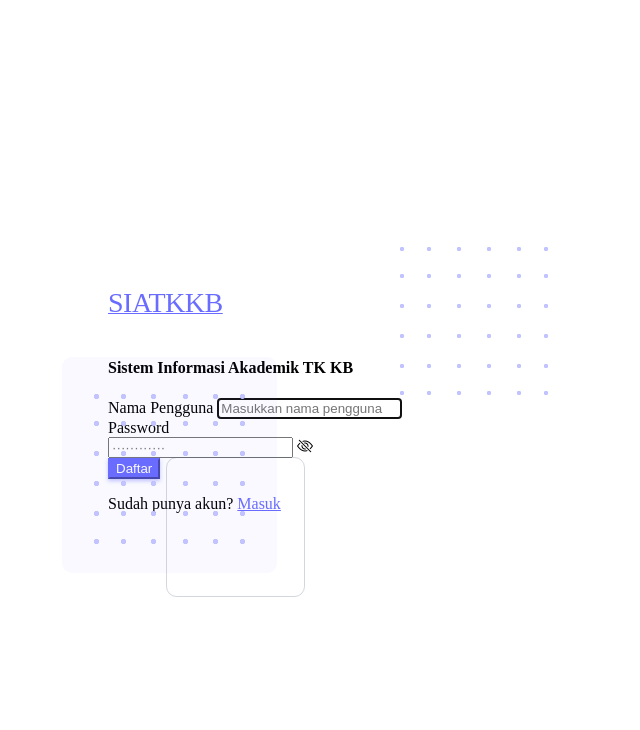
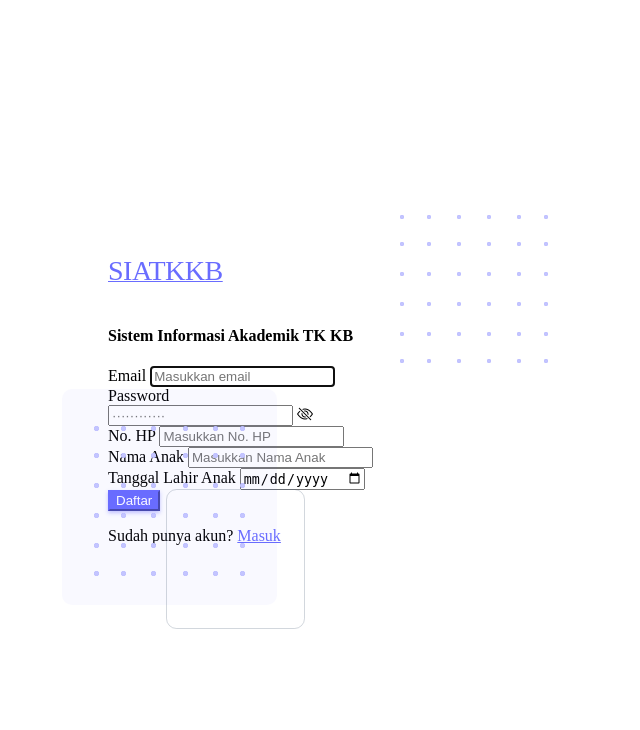
Before and after one commit to nafnaufal/JAN, a CodeIgniter app: page /database/index.php/register/index in a window 1280 px wide. Shown: the top 730 px of the page, without its empty margins (332-972 px from the left). Run offline with CodeIgniter, Linux system fonts and the light colour scheme.

Commit message:
add field on register

```diff
--- a/application/views/register.php
+++ b/application/views/register.php
@@ -85,13 +85,13 @@
 
               <form id="formAuthentication" class="mb-3" action="index.html" method="POST">
                 <div class="mb-3">
-                  <label for="username" class="form-label">Nama Pengguna</label>
+                  <label for="email" class="form-label">Email</label>
                   <input
                     type="text"
                     class="form-control"
-                    id="username"
-                    name="username"
-                    placeholder="Masukkan nama pengguna"
+                    id="email"
+                    name="email"
+                    placeholder="Masukkan email"
                     autofocus
                   />
                 </div>
@@ -99,7 +99,7 @@
                   <label class="form-label" for="password">Password</label>
                   <div class="input-group input-group-merge">
                     <input
-                      type="password"
+                    type="password"
                       id="password"
                       class="form-control"
                       name="password"
@@ -108,6 +108,38 @@
                     />
                     <span class="input-group-text cursor-pointer"><i class="bi bi-eye-slash"></i></span>
                   </div>
+                </div>
+                <div class="mb-3">
+                  <label for="hp" class="form-label">No. HP</label>
+                  <input
+                    type="number"
+                    class="form-control"
+                    id="hp"
+                    name="hp"
+                    placeholder="Masukkan No. HP"
+                  />
+                </div>
+
+                <div class="mb-3">
+                  <label for="anak" class="form-label">Nama Anak</label>
+                  <input
+                    type="text"
+                    class="form-control"
+                    id="anak"
+                    name="anak"
+                    placeholder="Masukkan Nama Anak"
+                  />
+                </div>
+
+                <div class="mb-3">
+                  <label for="tanggal_lahir" class="form-label">Tanggal Lahir Anak</label>
+                  <input
+                    type="date"
+                    class="form-control"
+                    id="tanggal_lahir"
+                    name="tanggal_lahir"
+                    placeholder="Masukkan Tanggal Lahir Anak"
+                  />
                 </div>
 
                 <button class="btn btn-primary d-grid w-100">Daftar</button>
```
